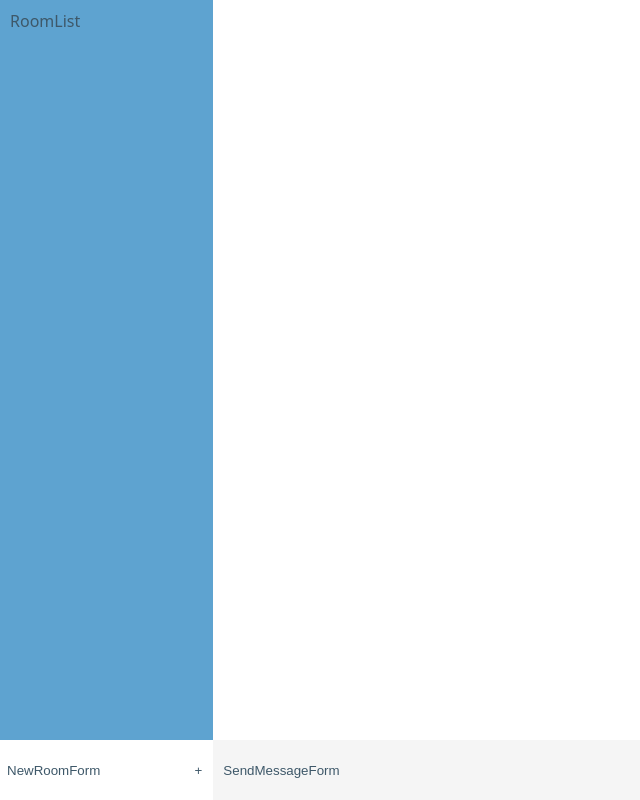
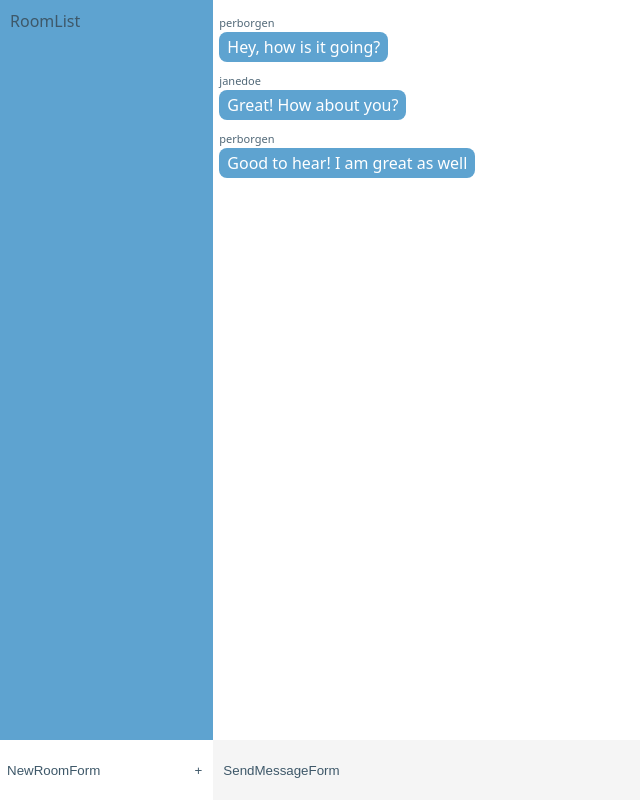
Before and after one commit to gitStereophonic/ChatRooms, a React (Create React App) app: page / in a window 1280 px wide. Shown: the whole page, without its empty margins (0-640 px from the left). Built offline with nearby package versions, Linux system fonts and the light colour scheme.

Commit message:
[DONE] Filled Message List component with some dummy logic

```diff
--- a/src/components/MessageList.js
+++ b/src/components/MessageList.js
@@ -1,4 +1,5 @@
 import React, { Component } from 'react';
+import Message from './Message';
 
 const DUMMY_DATA = [
   {
@@ -19,7 +20,14 @@
   render() {
     return (
       <div className="message-list">
-
+        {DUMMY_DATA.map((message, index) => {
+          return (
+            <div key={index} className="message">
+              <div className="message-username">{message.senderId}</div>
+              <div className="message-text">{message.text}</div>
+            </div>
+          );
+        })}
       </div>
     );
   }
```
